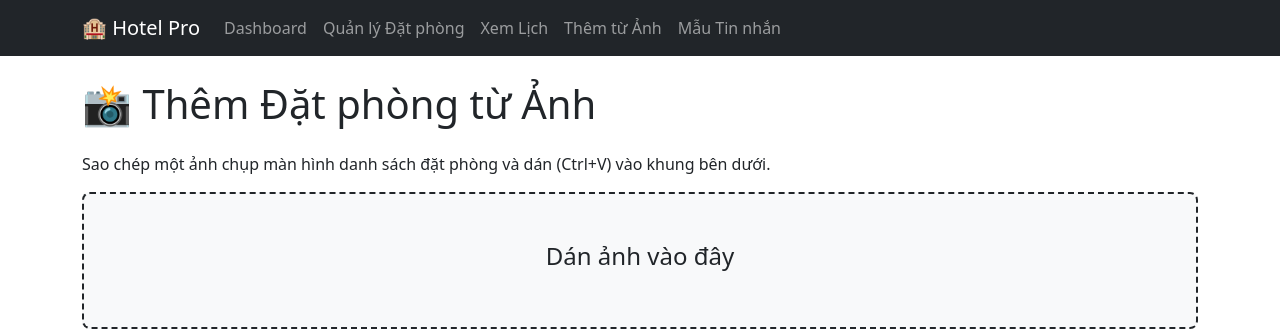
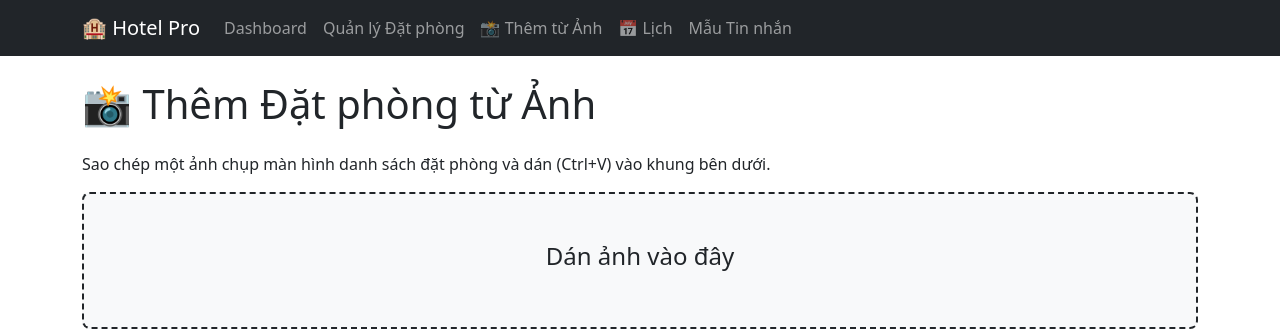
Before and after one commit to locle27/RenderStreamlit, a Flask app: page /bookings/add_from_image in a window 1280 px wide. Shown: the top 333 px of the page. Run offline with Flask 3, Linux system fonts and the light colour scheme.

Commit message:
Fix: Correct endpoint name for 'Add from Image' link

```diff
--- a/templates/base.html
+++ b/templates/base.html
@@ -23,10 +23,10 @@
                         <a class="nav-link" href="{{ url_for('view_bookings') }}">Quản lý Đặt phòng</a>
                     </li>
                     <li class="nav-item">
-                        <a class="nav-link" href="{{ url_for('calendar_view') }}">Xem Lịch</a>
+                        <a class="nav-link" href="{{ url_for('add_from_image_page') }}">📸 Thêm từ Ảnh</a>
                     </li>
                     <li class="nav-item">
-                        <a class="nav-link" href="{{ url_for('add_from_image') }}">Thêm từ Ảnh</a>
+                        <a class="nav-link" href="{{ url_for('calendar_view') }}">📅 Lịch</a>
                     </li>
                     <li class="nav-item">
                         <a class="nav-link" href="{{ url_for('manage_templates') }}">Mẫu Tin nhắn</a>
```
